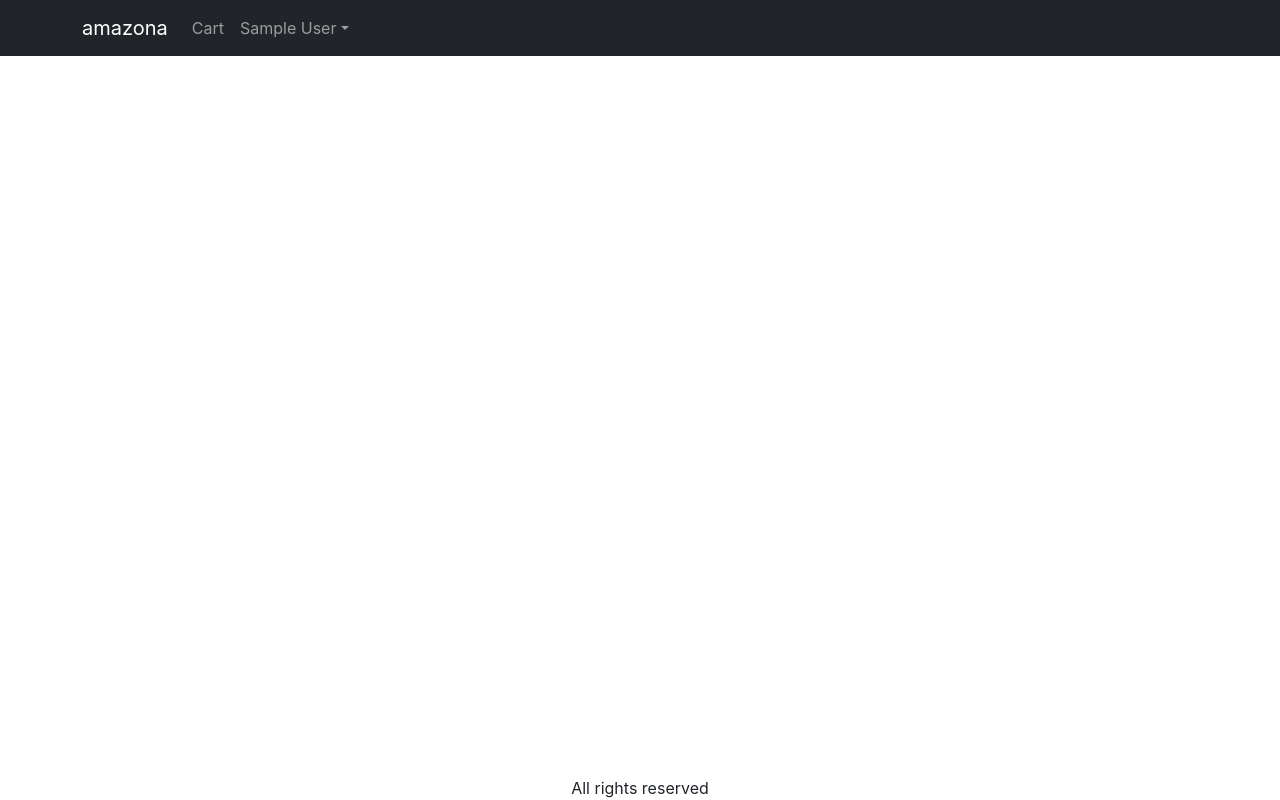
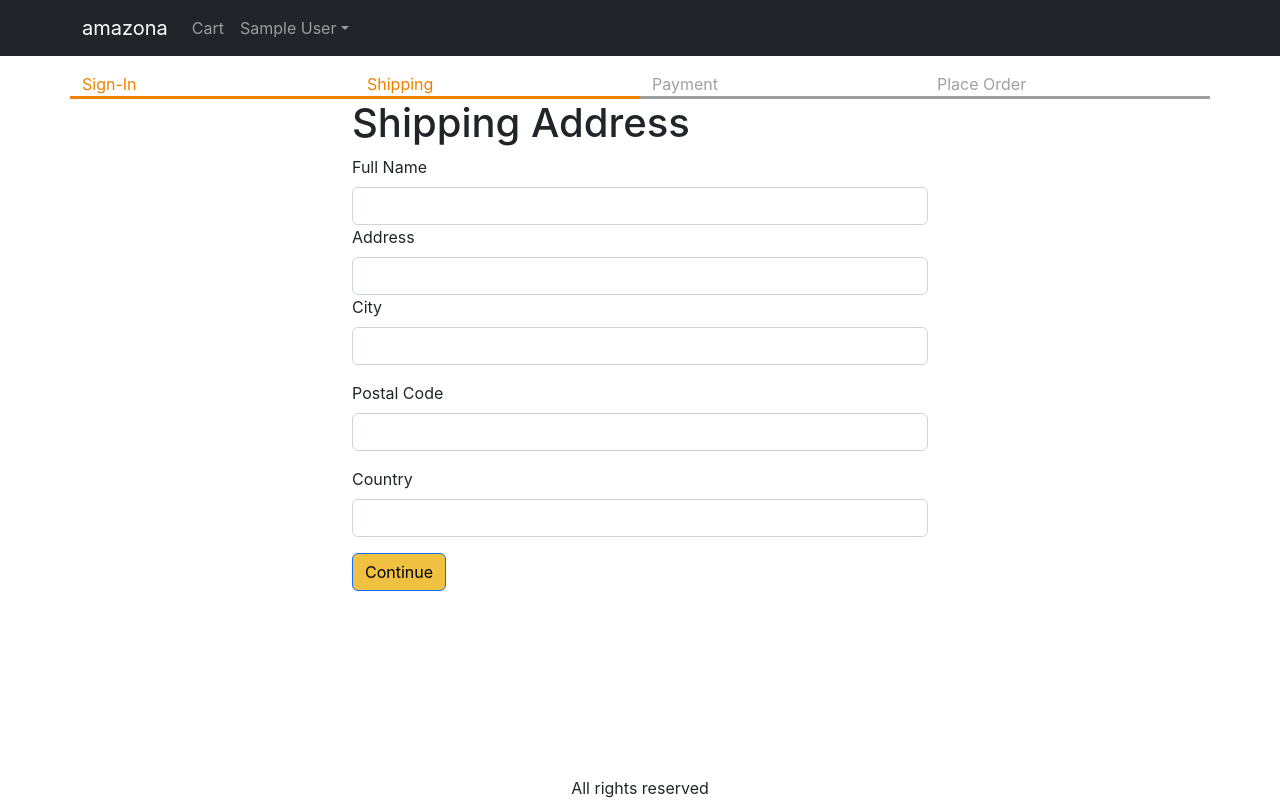
Before and after one commit to Vicram123/amazona, a React (Create React App) app in the folder frontend/: page /shipping in a window 1280 px wide. Built offline with nearby package versions, Linux system fonts and the light colour scheme; sample sign-in values are in the browser's storage.

Commit message:
Video-24-Create Shipping Screen

```diff
--- a/frontend/src/App.js
+++ b/frontend/src/App.js
@@ -13,6 +13,7 @@
 import { Store } from "./Store";
 import CartScreen from "./screens/CartScreen";
 import SigninScreen from "./screens/SigninScreen";
+import ShippingAddressScreen from "./screens/ShippingAddressScreen";
 
 function App() {
   const { state, dispatch: ctxDispatch } = useContext(Store);
@@ -21,6 +22,7 @@
   const signoutHandler = () => {
     ctxDispatch({ type: "USER_SIGNOUT" });
     localStorage.removeItem("userInfo");
+    localStorage.removeItem("shippingAddress");
   };
 
   return (
@@ -74,6 +76,7 @@
               <Route path="/product/:slug" element={<ProductScreen />} />
               <Route path="/cart" element={<CartScreen />} />
               <Route path="/signin" element={<SigninScreen />} />
+              <Route path="/shipping" element={<ShippingAddressScreen />} />
               <Route path="/" element={<HomeScreen />} />
             </Routes>
           </Container>
--- a/frontend/src/Store.js
+++ b/frontend/src/Store.js
@@ -8,6 +8,9 @@
     : null,
 
   cart: {
+    shippingAddress: localStorage.getItem("shippingAddress")
+      ? JSON.parse(localStorage.getItem("shippingAddress"))
+      : {},
     cartItems: localStorage.getItem("cartItems")
       ? JSON.parse(localStorage.getItem("cartItems"))
       : [],
@@ -37,10 +40,19 @@
       localStorage.setItem("cartItems", JSON.stringify(cartItems));
       return { ...state, cart: { ...state.cart, cartItems } };
     }
-    case "USER_SIGN":
+    case "USER_SIGNIN":
       return { ...state, userInfo: action.payload };
     case "USER_SIGNOUT":
-      return { ...state, userInfo: null };
+      return {
+        ...state,
+        userInfo: null,
+        cart: { cartItems: [], shippingAddress: {} },
+      };
+    case "SAVE_SHIPPING_ADDRESS":
+      return {
+        ...state,
+        cart: { ...state.cart, shippingAddress: action.payload },
+      };
     default:
       return state;
   }
--- /dev/null
+++ b/frontend/src/components/CheckOutSteps.js
@@ -0,0 +1,16 @@
+import React from "react";
+import Col from "react-bootstrap/esm/Col";
+import Row from "react-bootstrap/esm/Row";
+
+const CheckOutSteps = (props) => {
+  return (
+    <Row className="checkout-steps">
+      <Col className={props.step1 ? "active" : ""}>Sign-In</Col>
+      <Col className={props.step2 ? "active" : ""}>Shipping</Col>
+      <Col className={props.step3 ? "active" : ""}>Payment</Col>
+      <Col className={props.step4 ? "active" : ""}>Place Order</Col>
+    </Row>
+  );
+};
+
+export default CheckOutSteps;
--- a/frontend/src/index.css
+++ b/frontend/src/index.css
@@ -47,3 +47,12 @@
 .small-container {
   max-width: 600px;
 }
+.checkout-steps > div {
+  border-bottom: 0.2rem solid #a0a0a0;
+  color: #a0a0a0;
+}
+
+.checkout-steps > div.active {
+  border-bottom: 0.2rem solid #f08000;
+  color: #f08000;
+}
--- a/frontend/src/screens/HomeScreen.js
+++ b/frontend/src/screens/HomeScreen.js
@@ -1,5 +1,4 @@
-import React, { useEffect, useReducer, useState } from "react";
-
+import { useEffect, useReducer, useState } from "react";
 import axios from "axios";
 import logger from "use-reducer-logger";
 import Row from "react-bootstrap/Row";
@@ -8,8 +7,7 @@
 import { Helmet } from "react-helmet-async";
 import LoadingBox from "../components/LoadingBox";
 import MessageBox from "../components/MessageBox";
-
-//import data from "../data";
+// import data from '../data';
 
 const reducer = (state, action) => {
   switch (action.type) {
@@ -24,40 +22,36 @@
   }
 };
 
-export default function HomeScreen() {
+function HomeScreen() {
   const [{ loading, error, products }, dispatch] = useReducer(logger(reducer), {
     products: [],
     loading: true,
     error: "",
   });
-  //const [products, setProducts] = useState([]);
-
+  // const [products, setProducts] = useState([]);
   useEffect(() => {
     const fetchData = async () => {
       dispatch({ type: "FETCH_REQUEST" });
       try {
         const result = await axios.get("/api/products");
         dispatch({ type: "FETCH_SUCCESS", payload: result.data });
-      } catch (error) {
-        dispatch({ type: "FETCH_FAIL", payload: error.message });
+      } catch (err) {
+        dispatch({ type: "FETCH_FAIL", payload: err.message });
       }
 
-      //setProducts(result.data);
+      // setProducts(result.data);
     };
     fetchData();
   }, []);
-
   return (
     <div>
       <Helmet>
-        <title>amazona</title>
+        <title>Amazona</title>
       </Helmet>
-      <h1>Featured products</h1>
+      <h1>Featured Products</h1>
       <div className="products">
         {loading ? (
-          <div>
-            <LoadingBox />
-          </div>
+          <LoadingBox />
         ) : error ? (
           <MessageBox variant="danger">{error}</MessageBox>
         ) : (
@@ -73,3 +67,4 @@
     </div>
   );
 }
+export default HomeScreen;
--- /dev/null
+++ b/frontend/src/screens/ShippingAddressScreen.js
@@ -0,0 +1,111 @@
+import React, { useContext, useEffect, useState } from "react";
+import { Helmet } from "react-helmet-async";
+import Form from "react-bootstrap/Form";
+import Button from "react-bootstrap/Button";
+import { useNavigate } from "react-router-dom";
+import { Store } from "../Store";
+import CheckOutSteps from "../components/CheckOutSteps";
+
+const ShippingAddressScreen = () => {
+  const navigate = useNavigate();
+  const { state, dispatch: ctxDispatch } = useContext(Store);
+  const {
+    userInfo,
+    cart: { shippingAddress },
+  } = state;
+  const [fullName, setFullName] = useState(shippingAddress.fullName || "");
+  const [address, setAddress] = useState(shippingAddress.address || "");
+  const [city, setCity] = useState(shippingAddress.city || "");
+  const [postalCode, setPostalCode] = useState(
+    shippingAddress.postalCode || ""
+  );
+
+  useEffect(() => {
+    if (!userInfo) {
+      navigate("/signin?redirect=/shipping");
+    }
+  }, [userInfo, navigate]);
+
+  const [country, setCountry] = useState(shippingAddress.country || "");
+
+  const submitHandler = (e) => {
+    e.preventDefault();
+
+    ctxDispatch({
+      type: "SAVE_SHIPPING_ADDRESS",
+      payload: {
+        fullName,
+        address,
+        city,
+        postalCode,
+        country,
+      },
+    });
+    localStorage.setItem(
+      "shippingAddress",
+      JSON.stringify({ fullName, address, city, postalCode, country })
+    );
+    navigate("/payment");
+  };
+
+  return (
+    <div>
+      <Helmet>
+        <title>Shipping Address</title>
+      </Helmet>
+      <CheckOutSteps step1 step2></CheckOutSteps>
+      <div className="container small-container">
+        <h1 classname="my-3">Shipping Address</h1>
+        <Form onSubmit={submitHandler}>
+          <Form.Group classname="mb-3" controlId="fullName">
+            <Form.Label>Full Name</Form.Label>
+            <Form.Control
+              value={fullName}
+              onChange={(e) => setFullName(e.target.value)}
+              required
+            />
+          </Form.Group>
+          <Form.Group classname="mb-3" controlId="address">
+            <Form.Label>Address</Form.Label>
+            <Form.Control
+              value={address}
+              onChange={(e) => setAddress(e.target.value)}
+              required
+            />
+          </Form.Group>
+          <Form.Group className="mb-3" controlId="city">
+            <Form.Label>City</Form.Label>
+            <Form.Control
+              value={city}
+              onChange={(e) => setCity(e.target.value)}
+              required
+            />
+          </Form.Group>
+          <Form.Group className="mb-3" controlId="postalCode">
+            <Form.Label>Postal Code</Form.Label>
+            <Form.Control
+              value={postalCode}
+              onChange={(e) => setPostalCode(e.target.value)}
+              required
+            />
+          </Form.Group>
+          <Form.Group className="mb-3" controlId="country">
+            <Form.Label>Country</Form.Label>
+            <Form.Control
+              value={country}
+              onChange={(e) => setCountry(e.target.value)}
+              required
+            />
+          </Form.Group>
+          <div className="mb-3">
+            <Button variant="primary" type="submit">
+              Continue
+            </Button>
+          </div>
+        </Form>
+      </div>
+    </div>
+  );
+};
+
+export default ShippingAddressScreen;
--- a/frontend/src/screens/SigninScreen.js
+++ b/frontend/src/screens/SigninScreen.js
@@ -1,15 +1,15 @@
-import React, { useContext, useEffect, useState } from "react";
-import axios from "axios";
+import Axios from "axios";
+import { Link, useLocation, useNavigate } from "react-router-dom";
 import Container from "react-bootstrap/Container";
 import Form from "react-bootstrap/Form";
-import Button from "react-bootstrap/esm/Button";
+import Button from "react-bootstrap/Button";
 import { Helmet } from "react-helmet-async";
-import { Link, useLocation, useNavigate } from "react-router-dom";
+import { useContext, useEffect, useState } from "react";
 import { Store } from "../Store";
 import { toast } from "react-toastify";
 import { getError } from "../utils";
 
-const SigninScreen = () => {
+export default function SigninScreen() {
   const navigate = useNavigate();
   const { search } = useLocation();
   const redirectInUrl = new URLSearchParams(search).get("redirect");
@@ -23,7 +23,7 @@
   const submitHandler = async (e) => {
     e.preventDefault();
     try {
-      const { data } = await axios.post("/api/users/signin", {
+      const { data } = await Axios.post("/api/users/signin", {
         email,
         password,
       });
@@ -68,12 +68,10 @@
           <Button type="submit">Sign In</Button>
         </div>
         <div className="mb-3">
-          New customer?{""}
+          New customer?{" "}
           <Link to={`/signup?redirect=${redirect}`}>Create your account</Link>
         </div>
       </Form>
     </Container>
   );
-};
-
-export default SigninScreen;
+}
```
Also changed, not shown: 1 other file (tests, documents, lock files or other folders).
